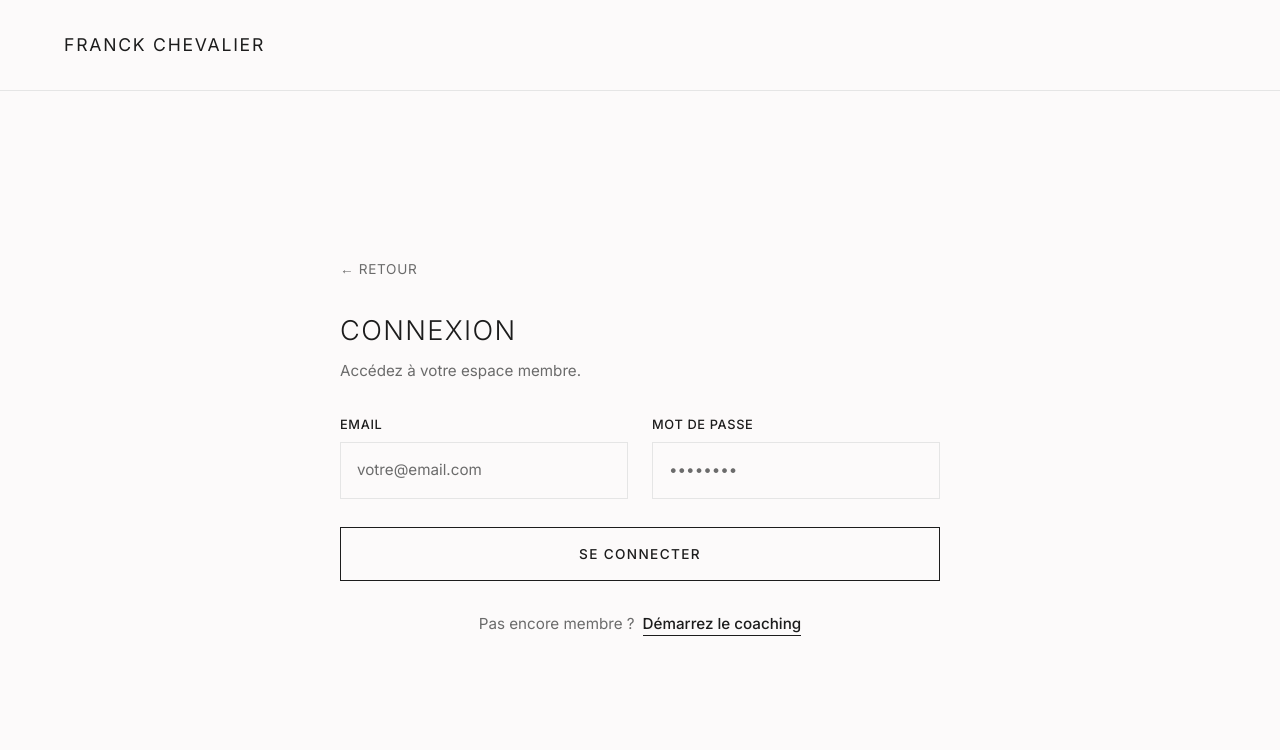
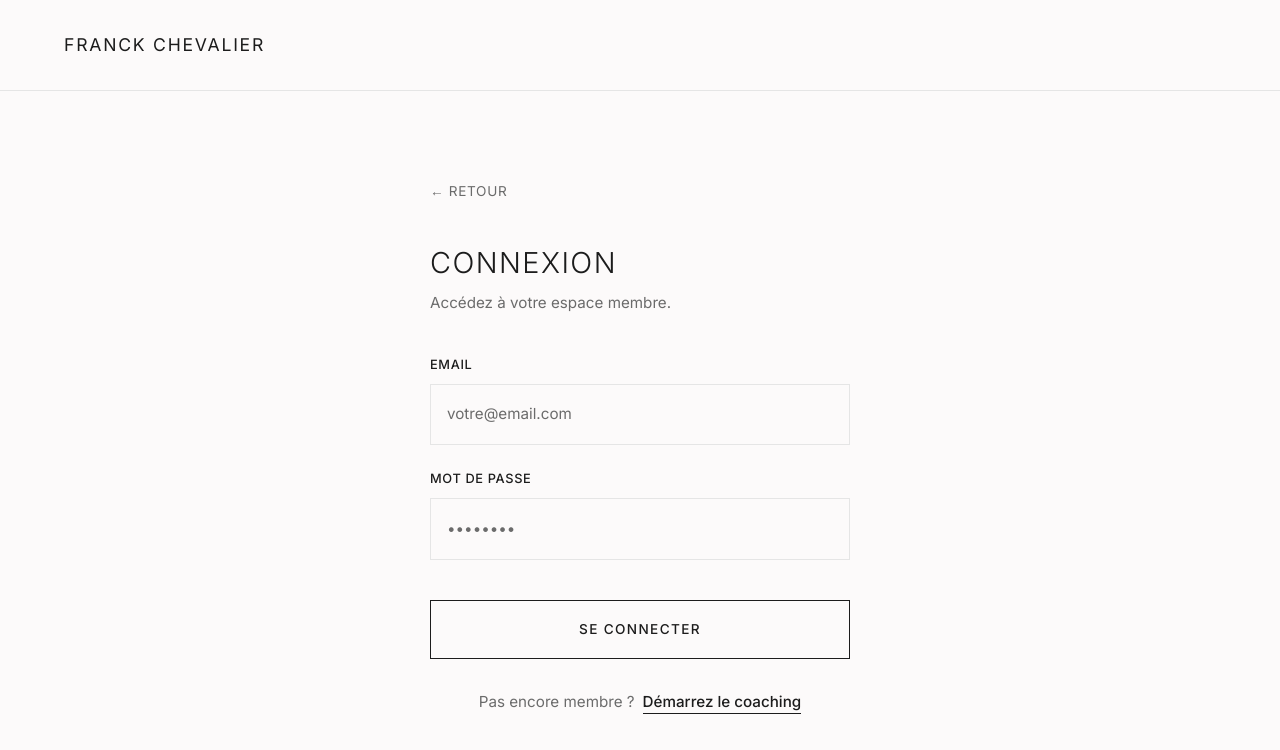
Before and after one commit to Ambiya12/CoachVie, a React (Vite) app: page /login in a window 1280 px wide. Shown: the top 750 px of the page. Built offline with nearby package versions, Linux system fonts and the light colour scheme.

Commit message:
style: refine form layout and improve typography in authentication pages

```diff
--- a/src/pages/Login.jsx
+++ b/src/pages/Login.jsx
@@ -14,7 +14,6 @@ export default function Login() {
       <p className={styles.subtitle}>Accédez à votre espace membre.</p>
 
       <form onSubmit={(e) => e.preventDefault()}>
-        <div className={styles.formRow}>
         <div className={styles.formGroup}>
           <label className={styles.label} htmlFor="email">Email</label>
           <input
@@ -36,7 +35,6 @@ export default function Login() {
             required
           />
         </div>
-        </div>
 
         <button type="submit" className={styles.submitBtn}>
           Se connecter
--- a/src/pages/Signup.jsx
+++ b/src/pages/Signup.jsx
@@ -14,7 +14,6 @@ export default function Signup() {
       <p className={styles.subtitle}>Démarrez votre coaching dès aujourd'hui.</p>
 
       <form onSubmit={(e) => e.preventDefault()}>
-        <div className={styles.formRow}>
         <div className={styles.formGroup}>
           <label className={styles.label} htmlFor="name">Nom complet</label>
           <input
@@ -36,9 +35,7 @@ export default function Signup() {
             required
           />
         </div>
-        </div>
 
-        <div className={styles.formRow}>
         <div className={styles.formGroup}>
           <label className={styles.label} htmlFor="phone">Numéro de téléphone (optionnel)</label>
           <input
@@ -59,7 +56,6 @@ export default function Signup() {
             required
           />
         </div>
-        </div>
 
         <button type="submit" className={styles.submitBtn}>
           Créer mon compte
--- a/src/styles/Auth.module.css
+++ b/src/styles/Auth.module.css
@@ -31,12 +31,12 @@
 
 .formWrapper {
   width: 100%;
-  max-width: 600px;
+  max-width: 420px;
   background: transparent;
 }
 
 .title {
-  font-size: 1.7rem;
+  font-size: 1.8rem;
   font-weight: 300;
   text-transform: uppercase;
   letter-spacing: 0.05em;
@@ -46,27 +46,20 @@
 .subtitle {
   font-size: 0.95rem;
   color: #6B6B6B;
-  margin-bottom: 2rem;
+  margin-bottom: 2.5rem;
   font-weight: 400;
 }
 
-.formRow {
-  display: flex;
-  gap: 1.5rem;
-  width: 100%;
-}
-
 .formGroup {
-  margin-bottom: 1.25rem;
+  margin-bottom: 1.5rem;
   display: flex;
   flex-direction: column;
-  flex: 1;
 }
 
 .label {
   font-size: 0.8rem;
   font-weight: 500;
-  margin-bottom: 0.5rem;
+  margin-bottom: 0.6rem;
   color: #1C1C1C;
   text-transform: uppercase;
   letter-spacing: 0.05em;
@@ -75,7 +68,7 @@
 .input {
   background: transparent;
   border: 1px solid #E5E5E5;
-  padding: 1rem 1rem;
+  padding: 1.15rem 1rem;
   font-family: inherit;
   font-size: 0.95rem;
   color: #1C1C1C;
@@ -96,7 +89,7 @@
   background: transparent;
   border: 1px solid #1C1C1C;
   color: #1C1C1C;
-  padding: 1rem 2rem;
+  padding: 1.15rem 2rem;
   font-family: inherit;
   font-size: 0.85rem;
   font-weight: 500;
@@ -104,7 +97,7 @@
   letter-spacing: 0.1em;
   cursor: pointer;
   transition: all 0.3s ease;
-  margin-top: 0.5rem;
+  margin-top: 1rem;
 }
 
 .submitBtn:hover {
@@ -141,7 +134,7 @@
   font-size: 0.85rem;
   text-transform: uppercase;
   letter-spacing: 0.05em;
-  margin-bottom: 2rem;
+  margin-bottom: 2.5rem;
   transition: color 0.2s ease;
 }
 
```
Lines whose indentation alone changed are shown as unchanged.
